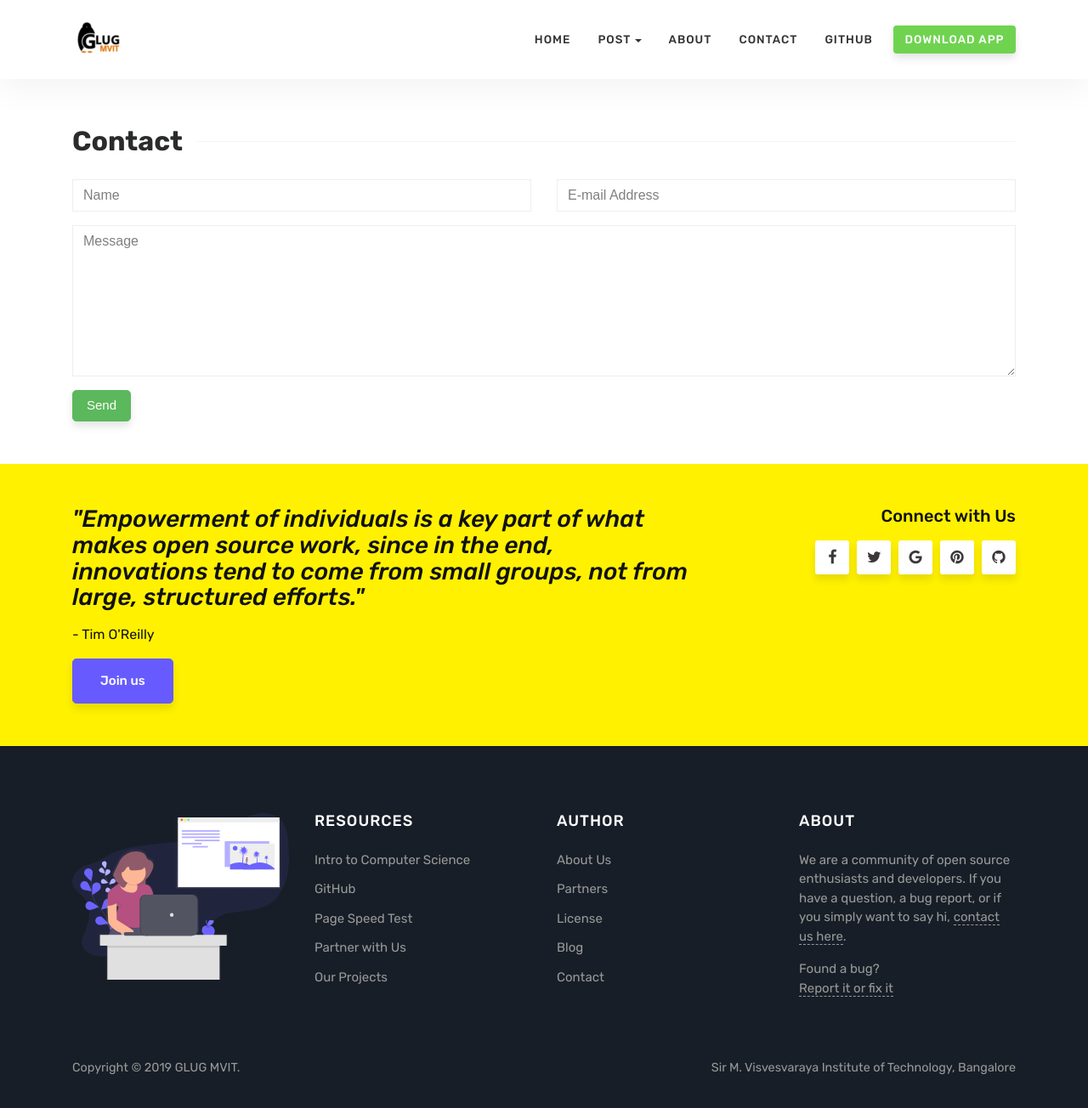
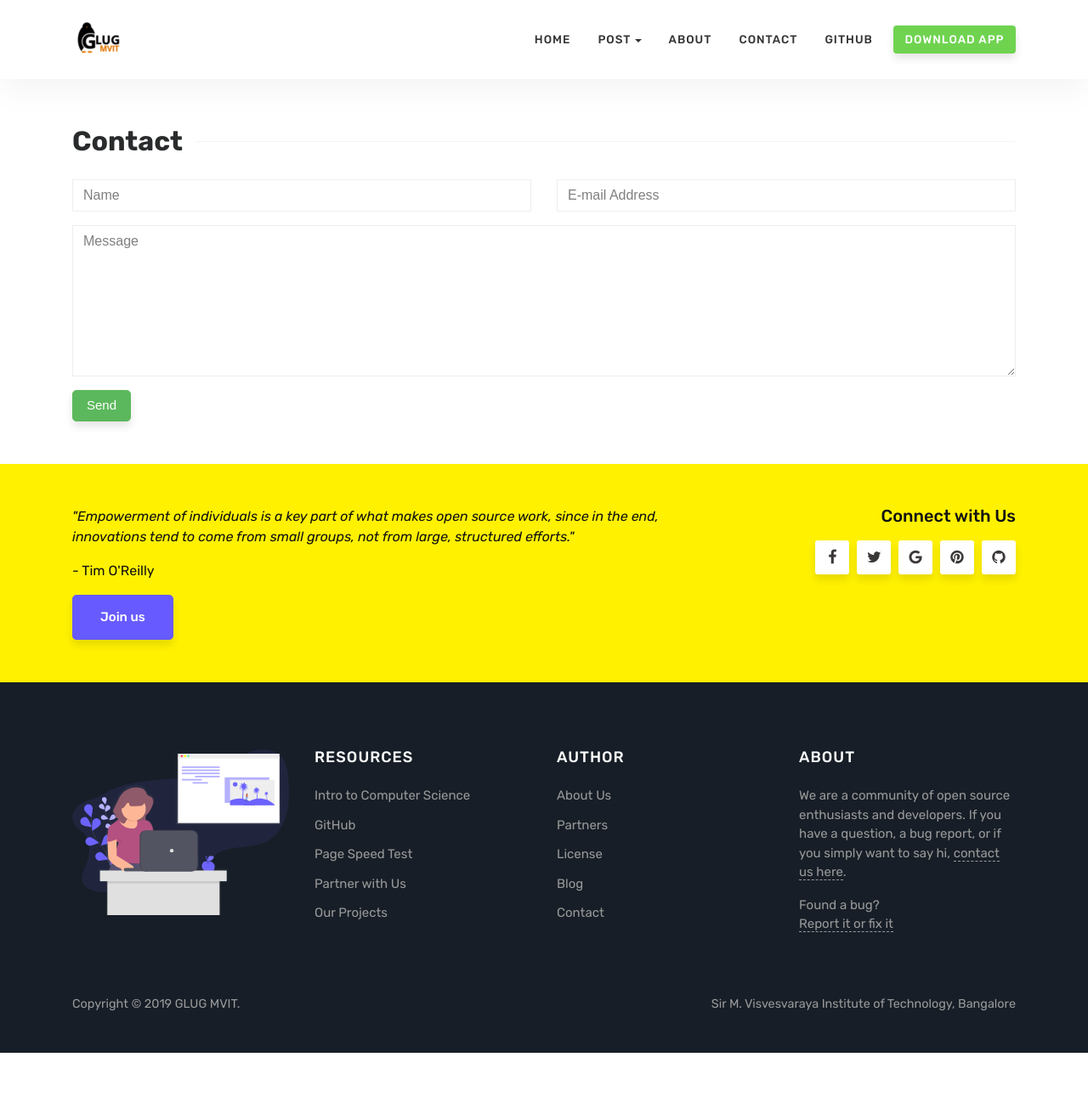
Before and after one commit to glugmvit/glugmvit.github.io, a Jekyll site: the page built from contact.html, in a window 1280 px wide and 1314 px high. Shown: the top 1304 px of the window at 85% size. Built offline with Jekyll 4.4.1, drawn with Linux system fonts in a browser that asks for light colours.

Commit message:
Edit quote formatting

```diff
--- a/_layouts/default.html
+++ b/_layouts/default.html
@@ -126,9 +126,9 @@
         <div class="container">
             <div class="row justify-content-center">
                 <div class="col-md-8">
-                    <i><h3>"Empowerment of individuals is a key part of what makes open source work,
+                    <i><p>"Empowerment of individuals is a key part of what makes open source work,
                         since in the end, innovations tend to come from small groups, not from large,
-                        structured efforts."</h3></i>
+                        structured efforts."</p></i>
                     <p>- <span></span><span class="risk-free">Tim O'Reilly</span></p>
                     <a class="btn btn-primary btn-lg" href="#">Join us</a>
                 </div>
```
